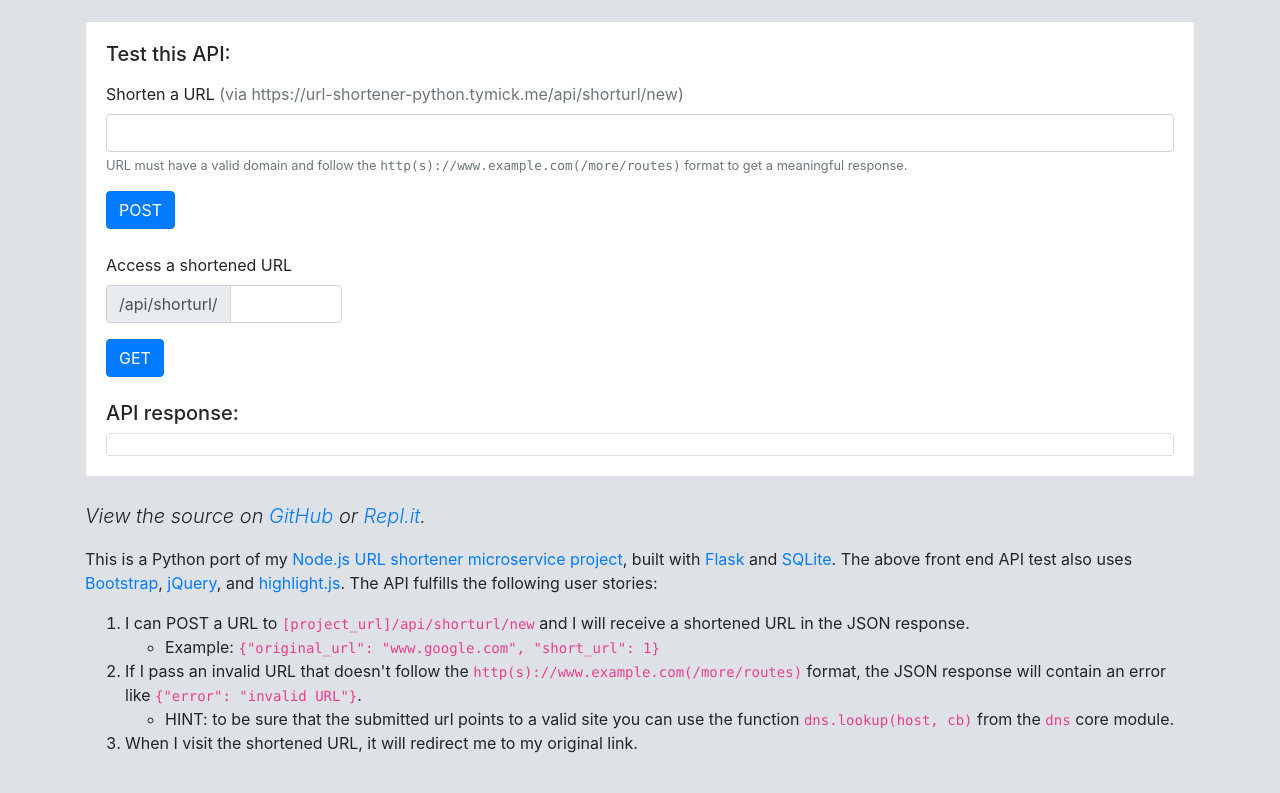
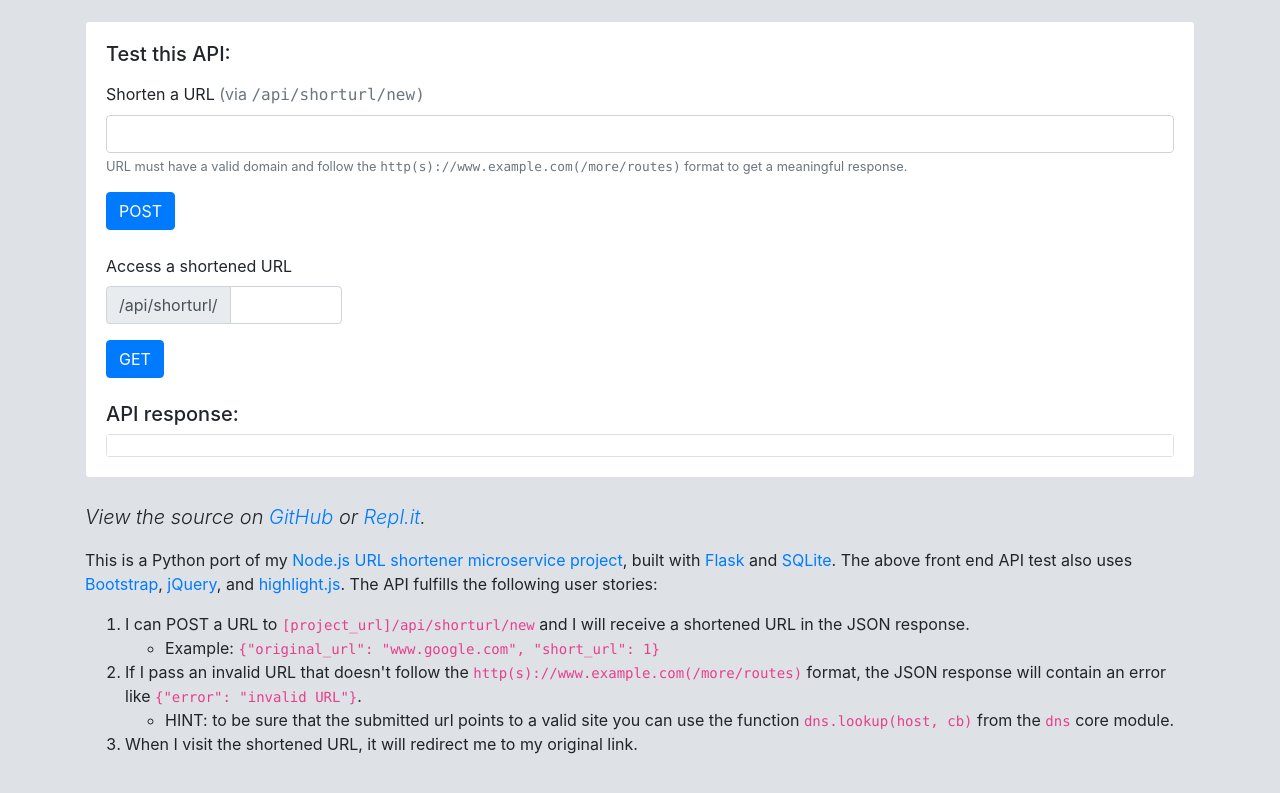
Before and after one commit to TyMick/url-shortener-python, a plain HTML site: page views/index.html in a window 1280 px wide. Shown: the part 99-892 px from the top of the page. Drawn offline with nearby package versions, Linux system fonts and the light colour scheme; a small style sheet from the web is missing.

Commit message:
Update index page

```diff
--- a/views/index.html
+++ b/views/index.html
@@ -38,8 +38,7 @@
               <label for="postInput"
                 >Shorten a URL
                 <span class="text-muted"
-                  >(via
-                  https://url-shortener-python.tymick.me/api/shorturl/new)</span
+                  >(via <samp>/api/shorturl/new)</samp></span
                 ></label
               >
               <input
```
Also changed, not shown: 1 other file.
